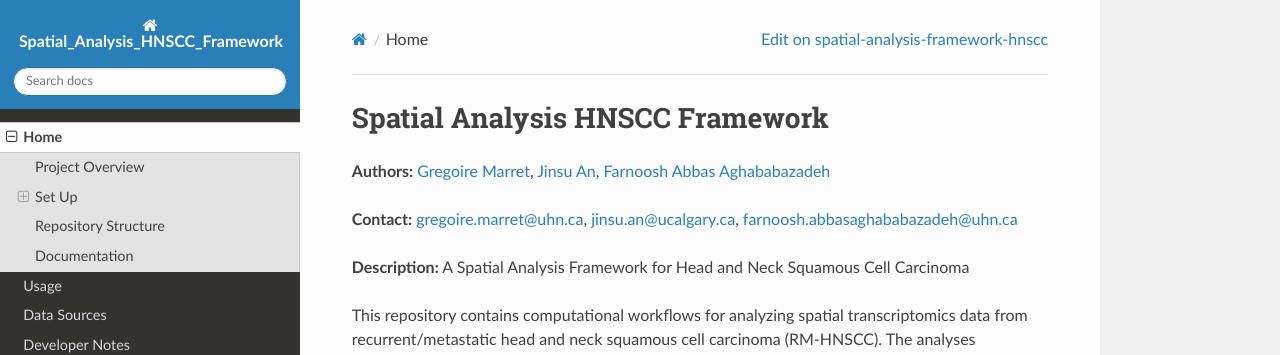
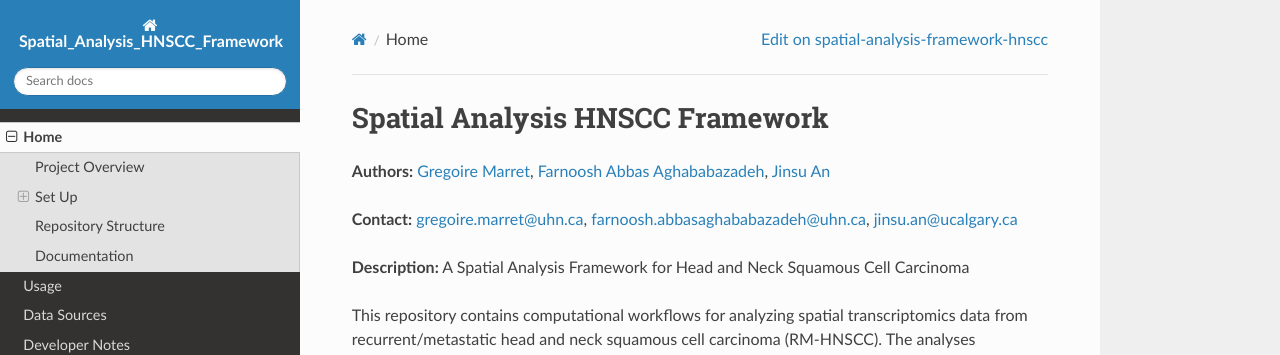
Before and after one commit to bhklab/spatial-analysis-framework-hnscc, an MkDocs documentation site: the page built from docs/README.md, in a window 1280 px wide and 900 px high. Shown: the top 355 px of the window. Built offline with MkDocs 1.6.1, drawn with Linux system fonts in a browser that asks for light colours; nearby versions of some CDN libraries.

```diff
--- a/docs/README.md
+++ b/docs/README.md
@@ -1,9 +1,9 @@
 # Spatial Analysis HNSCC Framework
 
-**Authors:** [Gregoire Marret](https://github.com/gmarret), [Jinsu An](https://github.com/Jinsuan-UofC), [Farnoosh Abbas Aghababazadeh](https://github.com/RibaA)
+**Authors:** [Gregoire Marret](https://github.com/gmarret), [Farnoosh Abbas Aghababazadeh](https://github.com/RibaA), [Jinsu An](https://github.com/Jinsuan-UofC)
 
 
-**Contact:** [gregoire.marret@uhn.ca](gregoire.marret@uhn.ca), [jinsu.an@ucalgary.ca](jinsu.an@ucalgary.ca), [farnoosh.abbasaghababazadeh@uhn.ca](farnoosh.abbasaghababazadeh@uhn.ca)
+**Contact:** [gregoire.marret@uhn.ca](gregoire.marret@uhn.ca), [farnoosh.abbasaghababazadeh@uhn.ca](farnoosh.abbasaghababazadeh@uhn.ca), [jinsu.an@ucalgary.ca](jinsu.an@ucalgary.ca)
 
 **Description:** A Spatial Analysis Framework for Head and Neck Squamous Cell Carcinoma
 
```
